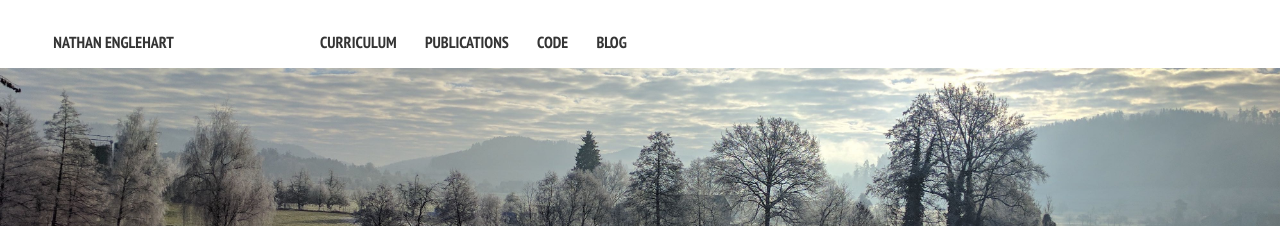
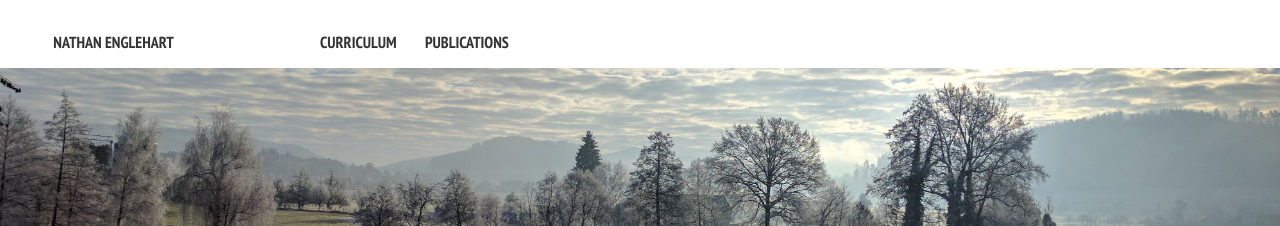
Before and after one commit to nathanenglehart/nathanenglehart.github.io, a Jekyll site: the page built from index.md, in a window 1280 px wide. Shown: the top 226 px of the page. Built offline with Jekyll 4.4.1, drawn with Linux system fonts in a browser that asks for light colours; nearby versions of some CDN libraries.

Commit message:
Update _config.yml

```diff
--- a/_config.yml
+++ b/_config.yml
@@ -31,10 +31,7 @@ links:
     url: /cv/
   - title: Publications
     url: /publications/
-  - title: Code
-    url: /code/
-  - title: Blog
-    url: /blog/
+
 
 # http://en.wikipedia.org/wiki/List_of_tz_database_time_zones
 timezone:    American/New_York
```
